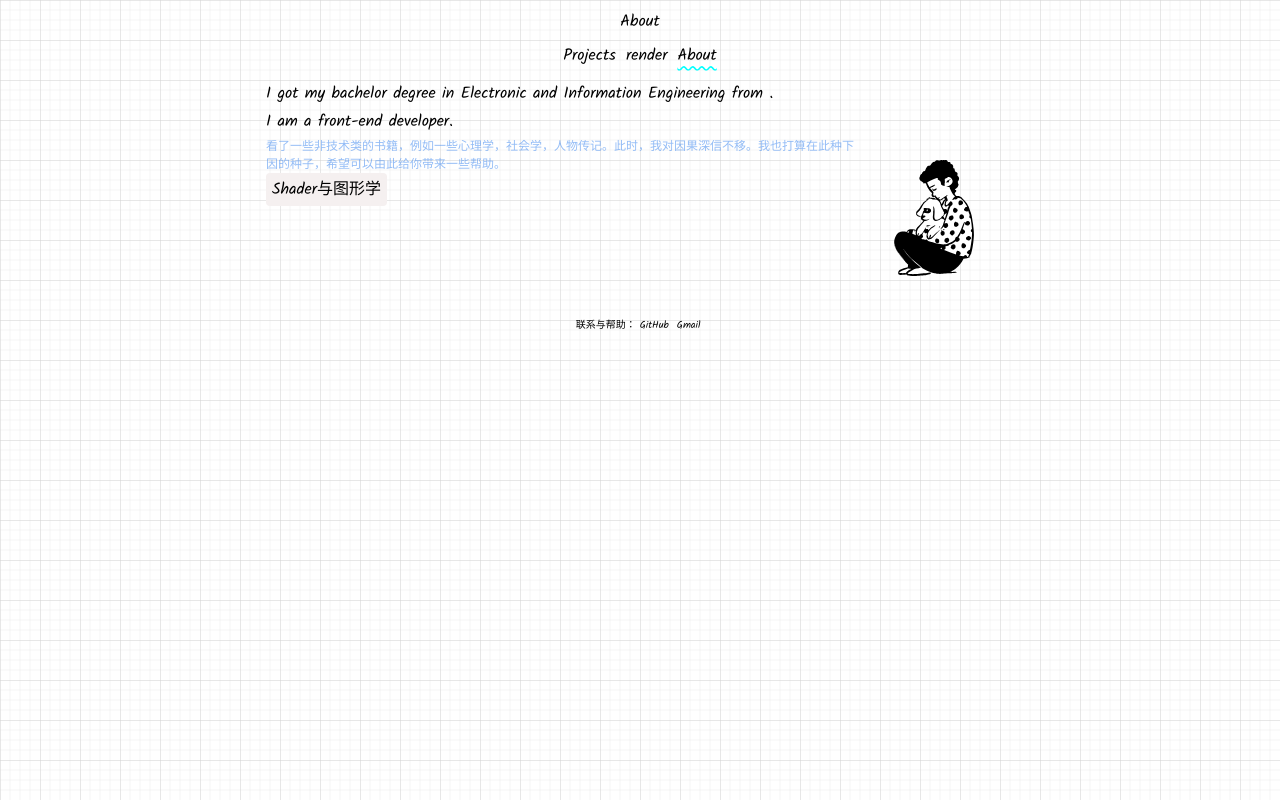
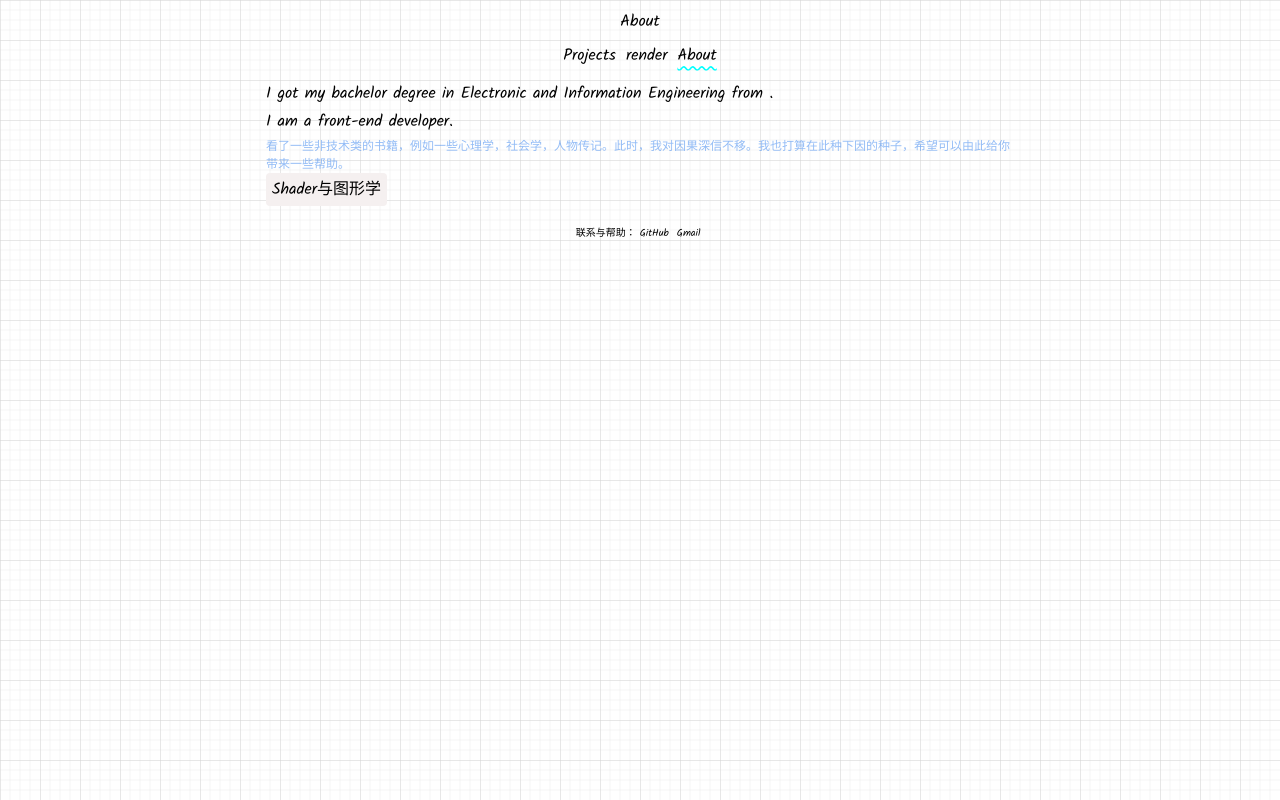
Before and after one commit to linround/me, a Next.js app: page /about in a window 1280 px wide. Built offline with nearby package versions, Linux system fonts and the light colour scheme; no server answers.

Commit message:
refactor: photomosh

```diff
--- a/app/about/page.tsx
+++ b/app/about/page.tsx
@@ -13,9 +13,9 @@ export default function About() {
         </li>
         <li className={style.listItem}>I am a front-end developer.</li>
 
-        <li className={style.profile}>
-          <Profile  />
-        </li>
+        {/*<li className={style.profile}>*/}
+        {/*  <Profile  />*/}
+        {/*</li>*/}
         <li className={style.caption}>
           看了一些非技术类的书籍，例如一些心理学，社会学，人物传记。此时，我对因果深信不移。我也打算在此种下因的种子，希望可以由此给你带来一些帮助。
         </li>
```
